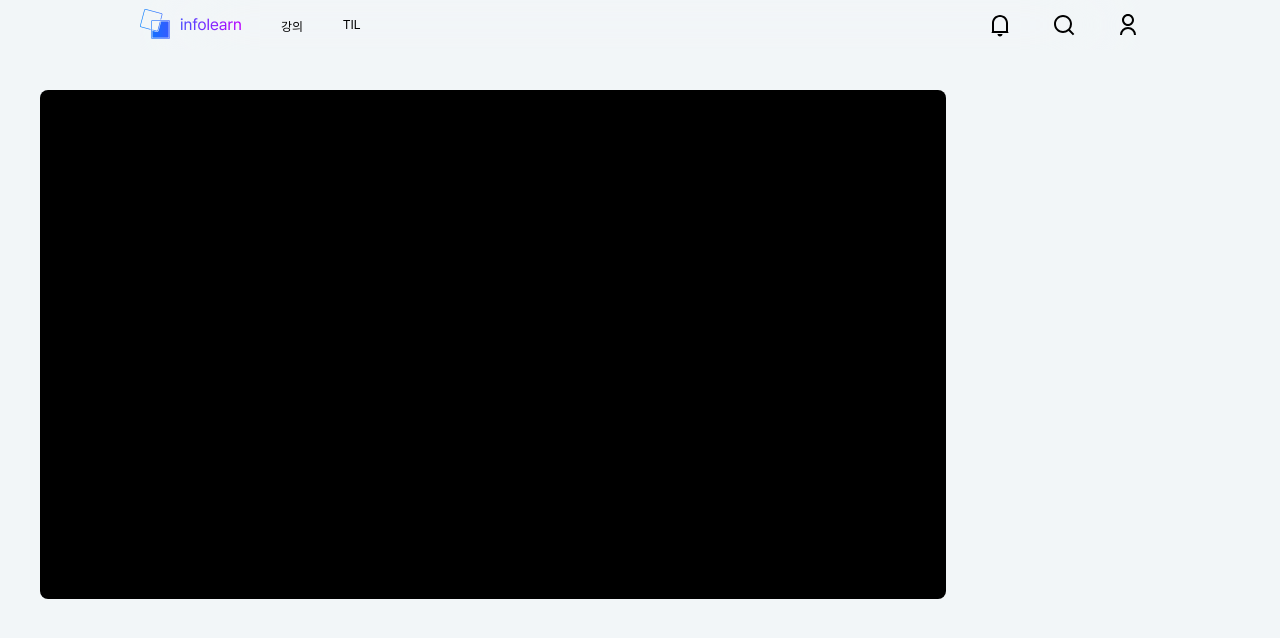
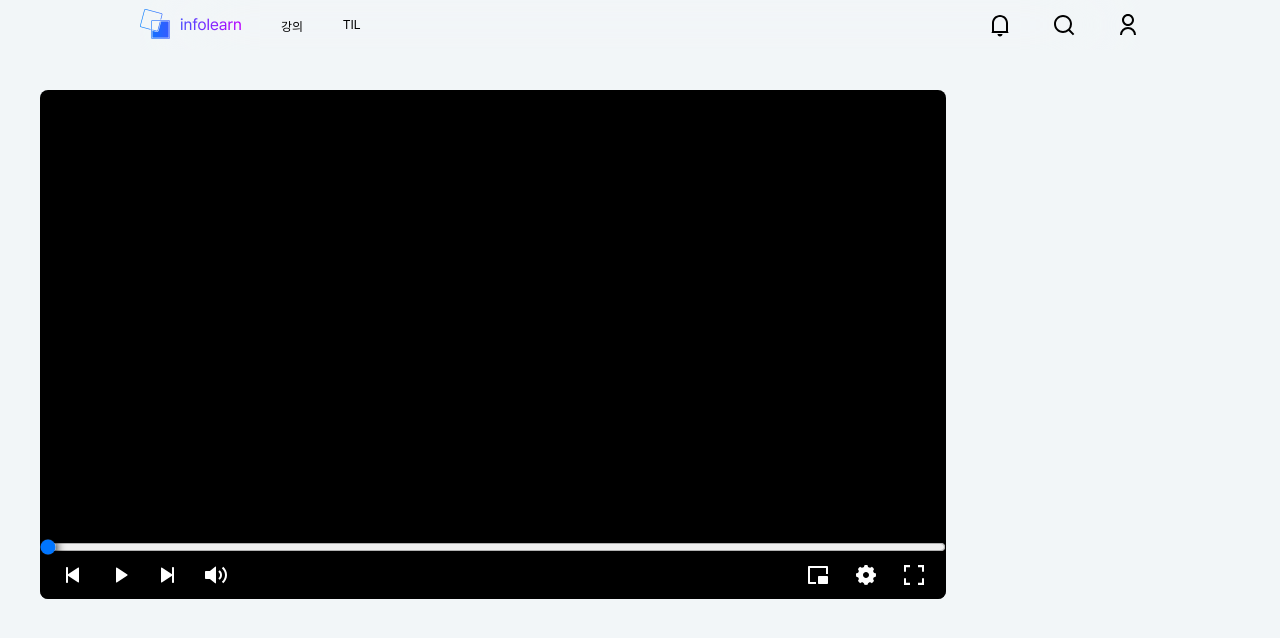
Before and after one commit to info-dsm/Info-learn_FrontEnd_V1, a React (Create React App) app: page /video/about in a window 1280 px wide. Shown: the top 638 px of the page. Built offline with nearby package versions, Linux system fonts and the light colour scheme.

Commit message:
Fixed Volume Changing

```diff
--- a/src/pages/lecture/VideoManage/DetailVideo.tsx
+++ b/src/pages/lecture/VideoManage/DetailVideo.tsx
@@ -48,7 +48,6 @@ interface vType {
     isFull: boolean;
     isPnp: boolean;
     isClick: boolean;
-    isMute: boolean;
     resume: number;
 }
 
@@ -59,7 +58,6 @@ const DetailVideo = () => {
         // speed: 1,
         maxTime: 0,
         lastVolume: 1,
-        isMute: false,
         isFull: false,
         isPnp: false,
         isClick: false,
@@ -133,15 +131,22 @@ const DetailVideo = () => {
         else fullRef.current?.requestFullscreen();
         change("isFull", !v.isFull);
     }
-    const isMuted = () => v.isMute || videoRef.current && (videoRef.current?.muted || !videoRef.current?.volume);
+    const isMuted = () => !getVolume();
     const mute = () => {
-        if(!isPlaying() || v.isMute) {
-            changeVideo(video => video.muted = !v.isMute);
-            change("isMute", !v.isMute);
-        } else changeVideo(video => video.muted = !video.muted);
-        if(isPlaying()) (document.getElementById('volume') as HTMLInputElement).value = `${getVolume()}`
+        changeVideo(video => {
+            if (video.volume) {
+                change("lastVolume", video.volume);
+                video.volume = +!video.volume;
+            } else {
+                change("lastVolume", 0);
+                video.volume = v.lastVolume;
+            }
+        });
+        const volume = document.getElementById('volume') as HTMLInputElement;
+        volume.value = `${getVolume()}`
+        volume.style.background = `linear-gradient(to right, white ${getVolume() * 100}%, gray ${getVolume() * 100}%)`
     }
-    const getVolume = () => !v.isClick && v.isMute || isMuted() ? 0 : videoRef.current?.volume ?? 1;
+    const getVolume = () => videoRef.current?.volume ?? 1;
 
     document.onkeydown = (event) => {
         console.log(event.key);
@@ -164,7 +169,6 @@ const DetailVideo = () => {
                     }}
                 >
                     <Video
-                        muted={v.isMute}
                         onContextMenu={(e) => e.preventDefault()}
                         src={videoData?.videoUrl as string}
                         onEnded={() => videoData.status !== 'COMPLETE' && putVideoComplete(Number(state.get('videoId') ?? 0)).then(() => refetch())}
@@ -179,7 +183,7 @@ const DetailVideo = () => {
                     {v.resume > Date.now() ? <ShowIcon>
                         <Icon size={40} icon={!isPlaying() ? "yt-play" : "yt-pause"} color={"White"}/>
                     </ShowIcon> : undefined}
-                    {show && <CustomVDiv>
+                    {(!isPlaying() || show) && <CustomVDiv>
                         <TimeBar
                             type="range"
                             value={v.isClick ? undefined : getPlayTime()}
@@ -217,17 +221,17 @@ const DetailVideo = () => {
                                         id={'volume'}
                                         data={getVolume() * 100}
                                         type={"range"}
-                                        value={isPlaying() ? undefined : isMuted() ? 0 : 1}
+                                        // value={isPlaying() ? undefined : isMuted() ? 0 : 1}
                                         defaultValue={videoRef.current?.volume}
                                         min={0}
                                         max={1}
                                         step={'any'}
-                                        // onMouseDown={() => {
-                                        //     change("isClick", true);
-                                        // }}
-                                        // onMouseUp={() => {
-                                        //     change("isClick", false);
-                                        // }}
+                                        onMouseDown={e => {
+                                            change("lastVolume", +e.currentTarget.value);
+                                        }}
+                                        onMouseUp={e => {
+                                            change("lastVolume", +e.currentTarget.value);
+                                        }}
                                         onChange={(e) => {
                                             changeVideo(video => video.volume = +e.target.value);
                                             e.target.style.background = `linear-gradient(to right, white ${getVolume() * 100}%, gray ${getVolume() * 100}%)`
@@ -248,11 +252,9 @@ const DetailVideo = () => {
                 </CDiv>
             </VideoBox>
             <ListBox className="lt">
-                {
-                    chapter?.map((v: chapterProps, i) =>
-                        <Chapter key={v.chapterId} {...v} watching={Number(state.get('videoId') ?? 0)} cTime={cAll[i]}/>
-                    )
-                }
+                {chapter?.map((v: chapterProps, i) =>
+                    <Chapter key={v.chapterId} {...v} watching={Number(state.get('videoId') ?? 0)} cTime={cAll[i]}/>
+                )}
             </ListBox>
         </Container>
     )
--- a/src/pages/lecture/index.tsx
+++ b/src/pages/lecture/index.tsx
@@ -10,7 +10,6 @@ import {Link} from "react-router-dom";
 import {useQuery} from "react-query";
 import {GetTags} from "./api";
 import {SkeletonTag} from "../../components/posting/SkeletonTag";
-import CustomSlider from "../../components/input/CustomSlider";
 
 const LectureAll = () => {
     const {data: tags, isLoading} = useQuery(['getTag'], () => GetTags(20));
@@ -96,8 +95,6 @@ const LectureAll = () => {
                     </ScrollDiv>
                 </TagDiv>
                 <InfinityScroll tags={selected}/>
-
-                <CustomSlider/>
             </ContentDiv>
 
         </>
```
